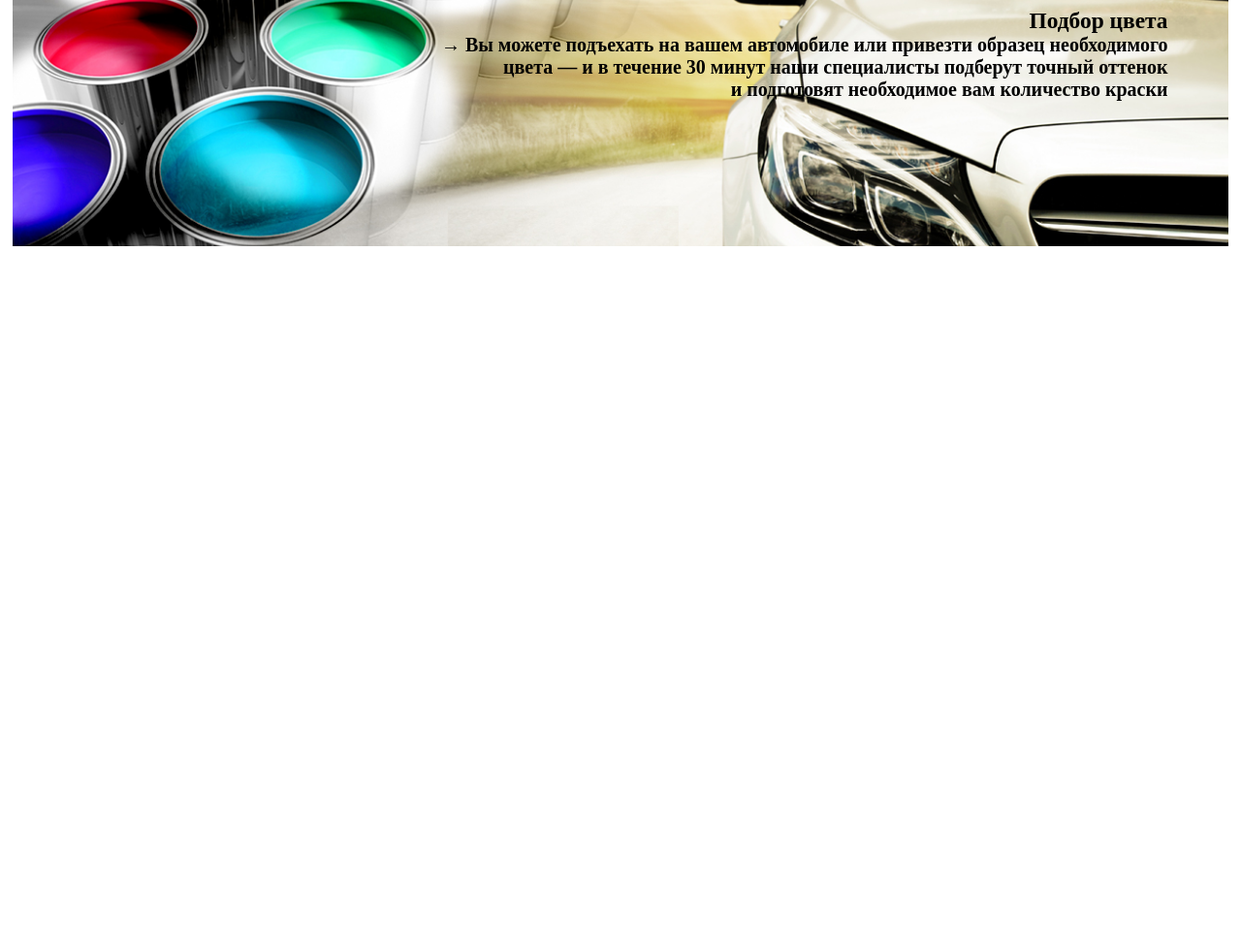
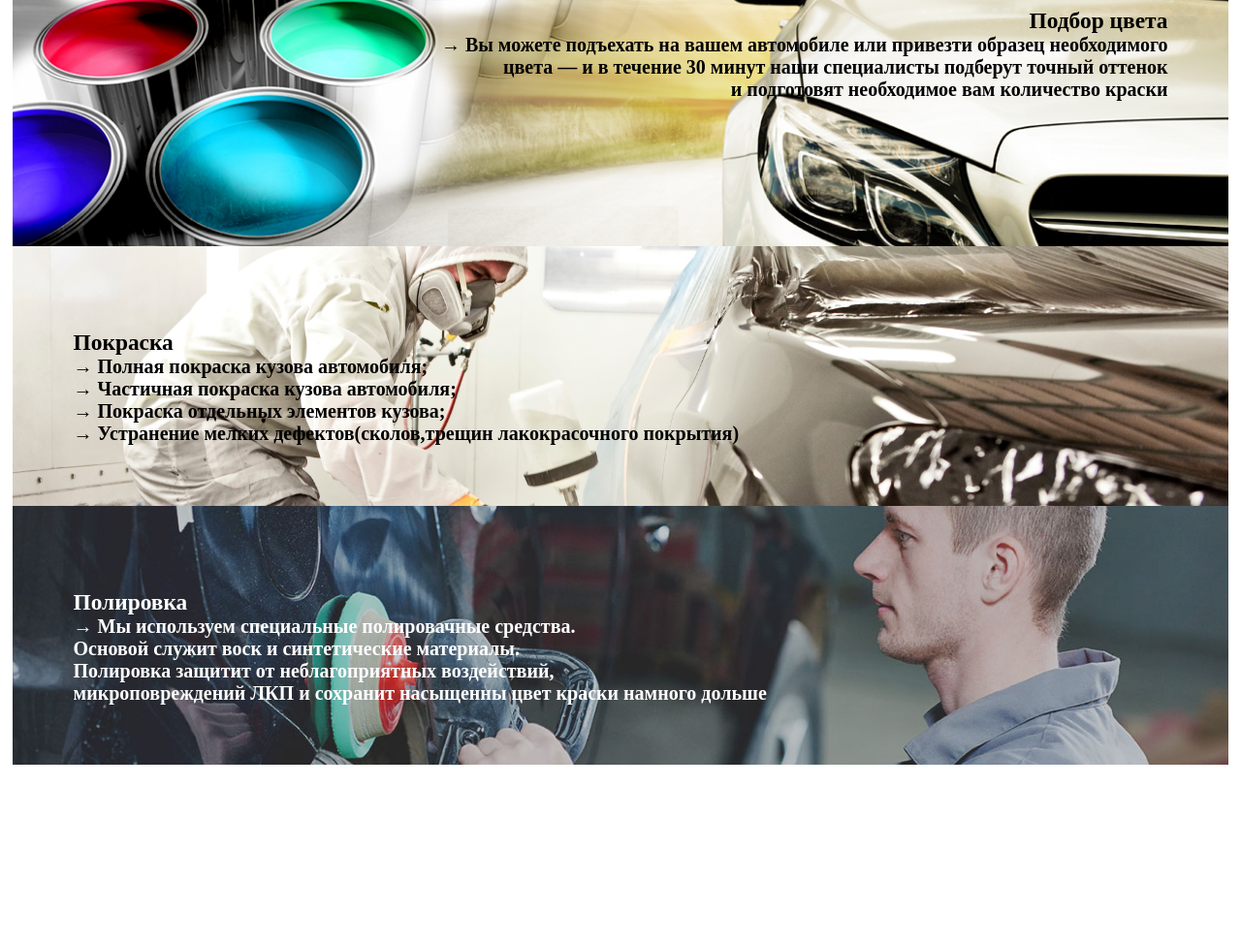
Before and after one commit to AlexDrags/newcolor, a plain HTML site: page index.html in a window 1280 px wide. Shown: the part 854-1828 px from the top of the page at 97% size. Before the commit the page ends 1796 px from the top, so only its background shows below. Drawn offline with Linux system fonts and the light colour scheme; a web font is replaced by a local one.

Commit message:
add new article

```diff
--- a/assets/css/style.css
+++ b/assets/css/style.css
@@ -51,3 +51,12 @@ a {
 	padding-top: 0;
 	padding-bottom: 12%;
 }
+.repair-4 {
+	background-image: url("../img/auto_costpaintcar_0415_passwater.jpg");
+	color: black;
+	background-position: 0.5% 25%;
+}
+.repair-5 {
+	background-image: url("../img/banner-collision-1.jpg");
+	background-position: 0.5% 25%;
+}
--- a/index.html
+++ b/index.html
@@ -45,21 +45,21 @@
 				→ Вы можете подъехать на вашем автомобиле или привезти образец необходимого<br> цвета — и в течение 30 минут наши специалисты подберут точный оттенок<br> и подготовят необходимое вам количество краски
 			</p>
 		</article>
-		<article class="item">
+		<article class="item repair-4">
 						<img src="" alt="">
 			<h3>Покраска</h3>
 			<p>
-				→ Полная покраска кузова автомобиля;
-				→ Частичная покраска кузова автомобиля;
-				→ Покраска отдельных элементов кузова;
+				→ Полная покраска кузова автомобиля;<br>
+				→ Частичная покраска кузова автомобиля;<br>
+				→ Покраска отдельных элементов кузова;<br>
 				→ Устранение мелких дефектов(сколов,трещин лакокрасочного покрытия)
 			</p>
 		</article>
-		<article class="item">
+		<article class="item repair-5">
 			<img src="" alt="">
 			<h3>Полировка</h3>
 			<p>
-				→ Мы используем специальные полировачные средства. Основой служит воск и синтетические материалы. Полировка защитит от неблагоприятных воздействий, микроповреждений ЛКП и сохранит насыщенны цвет краски намного дольше
+				→ Мы используем специальные полировачные средства. <br> Основой служит воск и синтетические материалы. <br>Полировка защитит от неблагоприятных воздействий,<br> микроповреждений ЛКП и сохранит насыщенны цвет краски намного дольше
 			</p>
 		</article>
 		<article class="item">
```
